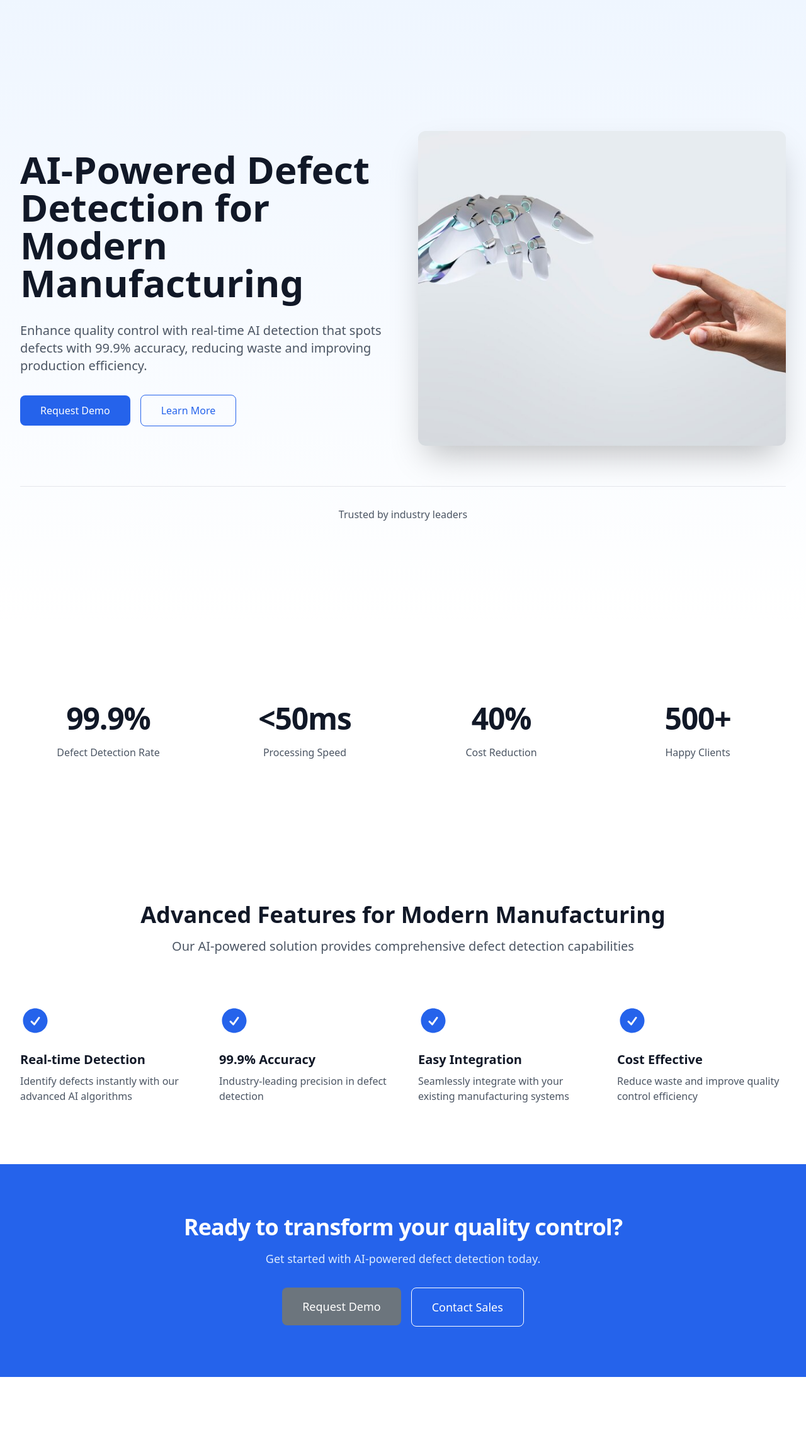
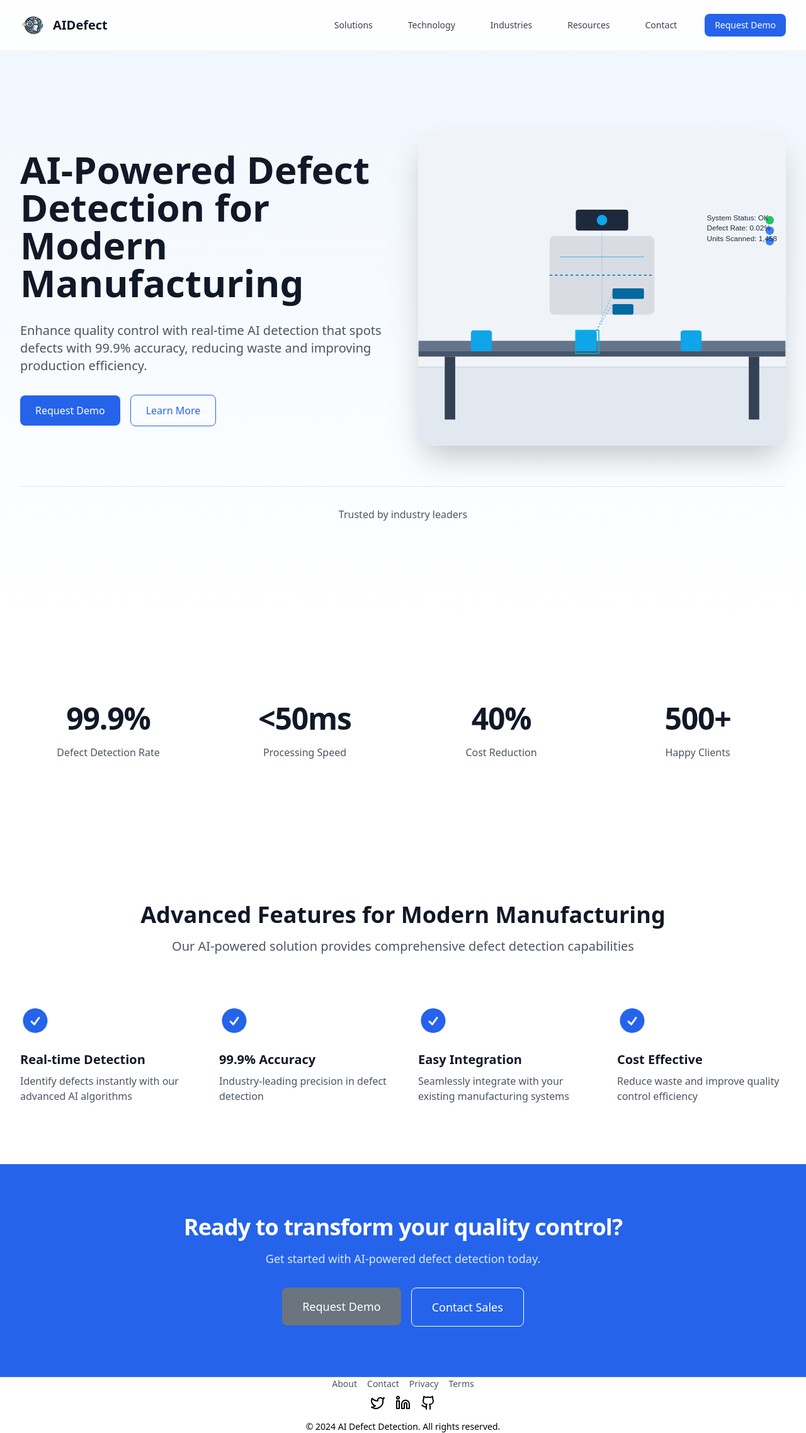
Before and after one commit to hawkh/Chitti, a Next.js app: page / in a window 1280 px wide. Shown: the whole page at 63% size. Before the commit the page ends 2187 px from the top, so only its background shows below. Built offline with nearby package versions, Linux system fonts and the light colour scheme.

Commit message:
Updated Hero component with new background image, modified button styles, and added Header and Footer components with navigation and social links.

```diff
--- a/app/page.tsx
+++ b/app/page.tsx
@@ -6,15 +6,19 @@ import CTASection from "@/components/home/CTASection";
 // import Industries from "@/components/home/Industries";
 import Stats from "@/components/home/Stats";
 import "@/styles/globals.css";
+import Header from "@/components/layout/Header";
+import Footer from "src/components/layout/Footer";
 export default function Home() {
   return (
     <>
+      <Header />
       <Hero />
       <Stats />
       <Features />
       {/* <Industries /> */}
       {/* <Testimonials /> */}
       <CTASection />
+      <Footer />
     </>
   );
 }
--- a/components/home/Hero.tsx
+++ b/components/home/Hero.tsx
@@ -2,7 +2,7 @@ import Image from "next/image";
 import Link from "next/link";
 import React from "react";
 import "@/styles/globals.css";
-import bg from "../../app/assets/images/ai_bg.jpg";
+import bg from "../../app/assets/images/hero_bg.svg";
 export default function Hero(): JSX.Element {
   return (
     <div className="relative bg-gradient-to-b from-blue-50 to-white pt-20">
@@ -20,19 +20,19 @@ export default function Hero(): JSX.Element {
             <div className="space-x-4">
               <Link
                 href="/demo"
-                className="inline-block bg-blue-600 text-white px-8 py-3 rounded-lg hover:bg-blue-700 transition-colors"
+                className="inline-block bg-blue-600 text-white px-6 py-3 rounded-lg hover:bg-blue-700 transition-colors"
               >
                 Request Demo
               </Link>
               <Link
                 href="/technology"
-                className="inline-block border border-blue-600 text-blue-600 px-8 py-3 rounded-lg hover:bg-blue-50 transition-colors"
+                className="inline-block border border-blue-600 text-blue-600 px-6 py-3 rounded-lg hover:bg-blue-50 transition-colors"
               >
                 Learn More
               </Link>
             </div>
           </div>
-          <div className="relative h-[400px] md:h-[500px]">
+          <div className="relative h-[400px] md:h-[500px] ">
             <Image
               src={bg}
               alt="AI Detection Demo"
--- a/components/layout/Header.tsx
+++ b/components/layout/Header.tsx
@@ -1,7 +1,8 @@
+"use client";
 import Link from "next/link";
 import { useState } from "react";
 import Image from "next/image";
-
+import Logo from "../../app/assets/images/logo.png";
 interface NavigationItem {
   name: string;
   href: string;
@@ -24,7 +25,7 @@ const Header = () => {
         <div className="flex justify-between items-center h-20">
           <Link href="/" className="flex items-center space-x-3">
             <Image
-              src="/images/logo.svg"
+              src={Logo}
               alt="AI Defect Detection"
               width={40}
               height={40}
@@ -35,13 +36,13 @@ const Header = () => {
 
           {/* Desktop Navigation */}
           <nav className="hidden md:flex space-x-8">
-            {navigation.map((item) => (
+            {navigation.map(({ name, href }) => (
               <Link
-                key={item.name}
-                href={item.href}
+                key={name}
+                href={href}
                 className="text-gray-700 hover:text-blue-600 px-3 py-2 text-sm font-medium"
               >
-                {item.name}
+                {name}
               </Link>
             ))}
             <Link
--- a/src/components/layout/Footer.tsx
+++ b/src/components/layout/Footer.tsx
@@ -1,56 +1,146 @@
-import React from 'react';
-import { Twitter, Linkedin, Github } from 'lucide-react';
+// import React from "react";
+// import { Twitter, Linkedin, Github } from "lucide-react";
+// import "@/styles/globals.css";
+
+// const Footer = () => {
+//   const navigation = {
+//     main: [
+//       { name: "About", href: "/about" },
+//       { name: "Solutions", href: "/solutions" },
+//       { name: "Industries", href: "/industries" },
+//       { name: "Contact", href: "/contact" },
+//       { name: "Privacy", href: "/privacy" },
+//       { name: "Terms", href: "/terms" },
+//     ],
+//     social: [
+//       {
+//         name: "Twitter",
+//         href: "#",
+//         icon: Twitter,
+//       },
+//       {
+//         name: "LinkedIn",
+//         href: "#",
+//         icon: Linkedin,
+//       },
+//       {
+//         name: "GitHub",
+//         href: "#",
+//         icon: Github,
+//       },
+//     ],
+//   };
+
+//   return (
+//     <footer className="bg-gray-50 border-t border-gray-200 mt-auto">
+//       <div className="mx-auto max-w-7xl px-6 py-4 sm:px-8 sm:py-6 lg:px-10 lg:py-8">
+//         {/* Navigation Links */}
+//         <nav
+//           className="mb-2 flex flex-wrap justify-center space-x-4 sm:space-x-8"
+//           aria-label="Footer"
+//         >
+//           {navigation.main.map((item) => (
+//             <a
+//               key={item.name}
+//               href={item.href}
+//               className="text-sm font-medium text-gray-600 hover:text-blue-600 hover:underline transition-all duration-200 ease-in-out"
+//             >
+//               {item.name}
+//             </a>
+//           ))}
+//         </nav>
+
+//         {/* Social Links */}
+//         <div className="mt-0 flex justify-center space-x-4 sm:space-x-8">
+//           {navigation.social.map((item) => (
+//             <a
+//               key={item.name}
+//               href={item.href}
+//               className="text-gray-500 hover:text-blue-600 transition-transform transform hover:scale-125"
+//             >
+//               <span className="sr-only">{item.name}</span>
+//               <item.icon className="h-6 w-6" aria-hidden="true" />
+//             </a>
+//           ))}
+//         </div>
+
+//         {/* Footer Text */}
+//         <p className="mt-2 text-center text-sm text-gray-500">
+//           &copy; 2024 AI Defect Detection. All rights reserved.
+//         </p>
+//       </div>
+//     </footer>
+//   );
+// };
+// export default Footer;
+import React from "react";
+import { Twitter, Linkedin, Github } from "lucide-react";
+import "@/styles/globals.css";
 
 const Footer = () => {
   const navigation = {
     main: [
-      { name: 'About', href: '/about' },
-      { name: 'Solutions', href: '/solutions' },
-      { name: 'Industries', href: '/industries' },
-      { name: 'Contact', href: '/contact' },
-      { name: 'Privacy', href: '/privacy' },
-      { name: 'Terms', href: '/terms' },
+      { name: "About", href: "/about" },
+      // { name: "Solutions", href: "/solutions" },
+      // { name: "Industries", href: "/industries" },
+      { name: "Contact", href: "/contact" },
+      { name: "Privacy", href: "/privacy" },
+      { name: "Terms", href: "/terms" },
     ],
     social: [
       {
-        name: 'Twitter',
-        href: '#',
+        name: "Twitter",
+        href: "#",
         icon: Twitter,
       },
       {
-        name: 'LinkedIn',
-        href: '#',
+        name: "LinkedIn",
+        href: "#",
         icon: Linkedin,
       },
       {
-        name: 'GitHub',
-        href: '#',
+        name: "GitHub",
+        href: "#",
         icon: Github,
       },
     ],
   };
 
   return (
-    <footer className="bg-white border-t">
-      <div className="mx-auto max-w-7xl overflow-hidden px-6 py-12 sm:py-16 lg:px-8">
-        <nav className="mb-12 columns-2 sm:flex sm:justify-center sm:space-x-12" aria-label="Footer">
+    <footer className="bg-gray-50 border-t border-gray-200 mt-auto">
+      <div className="mx-auto max-w-7xl px-4 py-6 sm:px-6 sm:py-8 md:px-8 md:py-10 lg:px-10 lg:py-12">
+        {/* Navigation Links */}
+        <nav
+          className="mb-4 flex flex-wrap justify-center space-x-4 sm:space-x-8"
+          aria-label="Footer"
+        >
           {navigation.main.map((item) => (
-            <div key={item.name} className="pb-6">
-              <a href={item.href} className="text-sm leading-6 text-gray-600 hover:text-gray-900">
-                {item.name}
-              </a>
-            </div>
+            <a
+              key={item.name}
+              href={item.href}
+              className="text-sm font-medium text-gray-600 hover:text-blue-600 hover:underline transition-all duration-200 ease-in-out"
+            >
+              {item.name}
+            </a>
           ))}
         </nav>
-        <div className="mt-8 flex justify-center space-x-10">
+
+        {/* Social Links */}
+        <div className="mt-2 flex justify-center space-x-4 sm:space-x-8">
           {navigation.social.map((item) => (
-            <a key={item.name} href={item.href} className="text-gray-400 hover:text-gray-500">
+            <a
+              key={item.name}
+              href={item.href}
+              className="text-gray-500 hover:text-blue-600 transition-transform transform hover:scale-125"
+            >
               <span className="sr-only">{item.name}</span>
               <item.icon className="h-6 w-6" aria-hidden="true" />
             </a>
           ))}
         </div>
-        <p className="mt-10 text-center text-xs leading-5 text-gray-500">
+
+        {/* Footer Text */}
+        <p className="mt-4 text-center text-sm text-gray-500">
           &copy; 2024 AI Defect Detection. All rights reserved.
         </p>
       </div>
```
Also changed, not shown: app/assets/images/hero_bg.svg (added), app/assets/images/logo.png (added).
